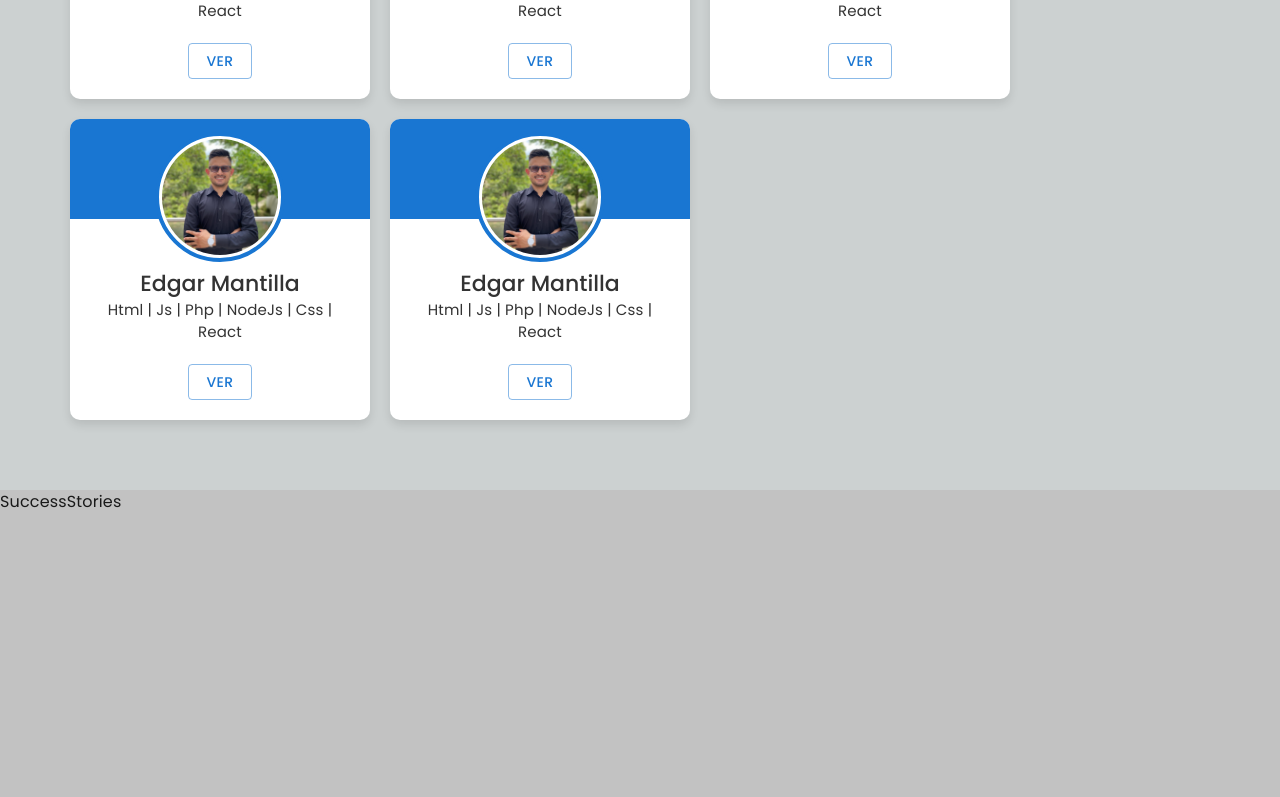
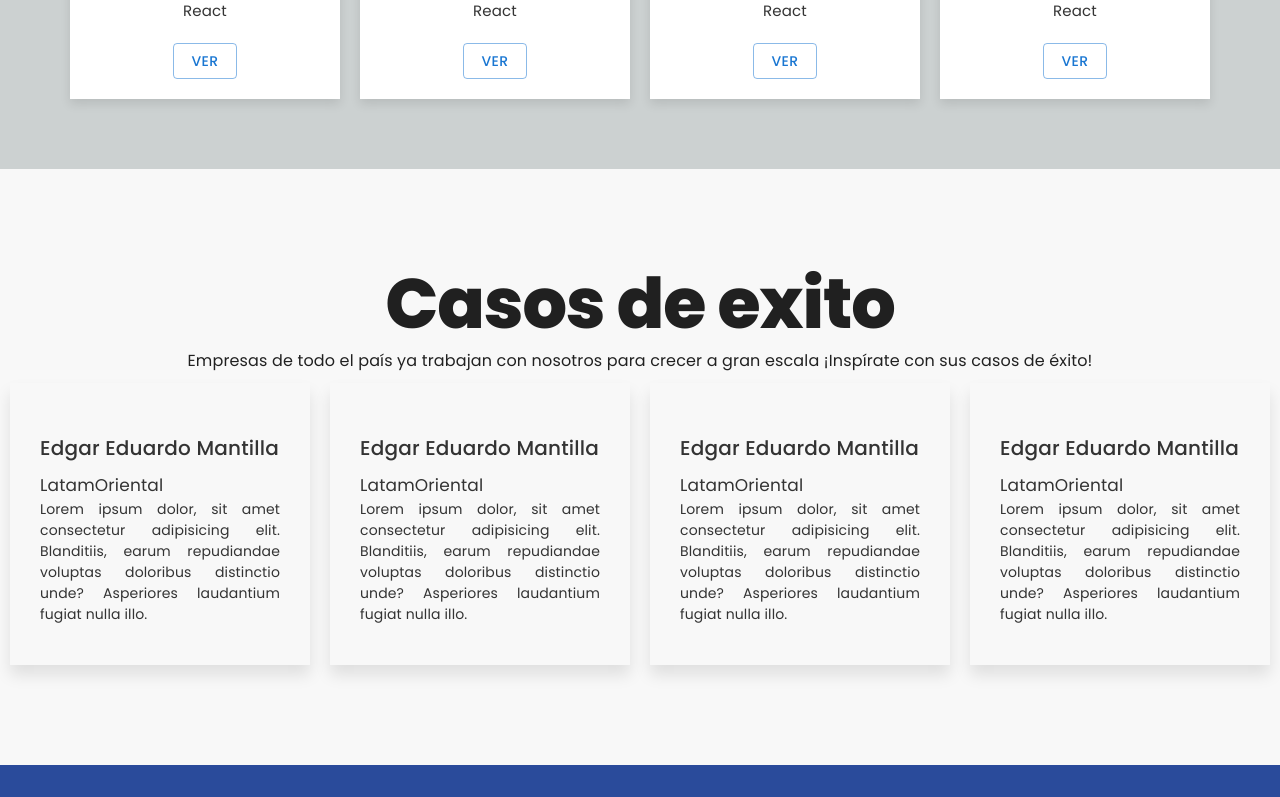
Before and after one commit to DeveloperEduardoMantilla/SideProject, a React (Vite) app: page / in a window 1280 px wide. Shown: the part 1723-2520 px from the top of the page. Built offline with nearby package versions, Linux system fonts and the light colour scheme.

Commit message:
feat(SideProject): :construction: Construccion modulo casos de exito
Construccion modulo casos de exito

EduardoMantilla

```diff
--- a/src/assets/css/Camper.css
+++ b/src/assets/css/Camper.css
@@ -1,5 +1,4 @@
 .camper-card{
-    border-radius: 10px;
     overflow: hidden;
     display: flex;
     flex-direction: column;
@@ -9,7 +8,7 @@
     background-color: #fff;
     margin: 10px;
     box-shadow: 0 5px 10px rgba(0, 0, 0, 0.1);
-    max-width: 300px;
+    max-width: 270px;
 }
 .camper-img{
     height: 100px;
--- a/src/components/Header.jsx
+++ b/src/components/Header.jsx
@@ -22,7 +22,7 @@ export default function Header() {
     color: "white",
     boxShadow: "none",
     position: "relative",
-    transition: "all ease-in-out .5s"
+    transition: "all ease-in-out .5s",
   });
 
   const handleScroll = () => {
@@ -34,7 +34,7 @@ export default function Header() {
         color: "black",
         boxShadow: "20px 2px 5px #515A5A",
         position: "fixed",
-        transition: "all ease-in-out .5s"
+        transition: "all ease-in-out .5s",
       });
     } else {
       setStyleHeader({
@@ -102,8 +102,14 @@ export default function Header() {
               </IconButton>
               <Typography
                 variant="h5"
-
-                sx={{ flexGrow: 1, fontWeight:"800", letterSpacing:"-1px",  background: "-webkit-linear-gradient(#000087, #2CAAFF)",WebkitBackgroundClip: "text", color: "transparent",}}
+                sx={{
+                  flexGrow: 1,
+                  fontWeight: "800",
+                  letterSpacing: "-1px",
+                  background: "-webkit-linear-gradient(#000087, #2CAAFF)",
+                  WebkitBackgroundClip: "text",
+                  color: "transparent",
+                }}
               >
                 CampusLands Cv
               </Typography>
@@ -116,12 +122,12 @@ export default function Header() {
                     to={item.path}
                     sx={{
                       borderRadius: "0px",
-                      color:"black",
+                      color: "black",
                       borderBottom: "0px solid gray",
                       fontWeight: "400",
                       fontSize: "14px",
                       textTransform: "capitalize",
-                      letterSpacing:"1px",
+                      letterSpacing: "1px",
                       "&:hover": {
                         borderBottom: "2px solid gray",
                       },
--- /dev/null
+++ b/src/components/SuccessStorie.jsx
@@ -0,0 +1,40 @@
+import { Box, Typography } from "@mui/material";
+
+export default function SuccessStorie() {
+  return (
+    <Box
+      sx={{
+        maxWidth: "300px",
+        margin: "10px",
+        boxShadow: "0px 10px 15px rgba(0,0,0,0.1)",
+        padding: "40px 30px",
+        position:"relative",
+        transition: "all 0.5s ease",
+        "&:hover": {
+          cursor:"pointer",
+          bottom:"10px",
+          background:"rgba(0,0,0,0.1)"
+        },
+      }}
+    >
+      <Typography sx={{ fontWeight: "500", color: "#333", fontSize: "20px", padding:"10px 0" }}>
+        Edgar Eduardo Mantilla
+      </Typography>
+      <Typography sx={{ fontWeight: "400", color: "#333", fontSize: "17px", padding:"0 0 0px 0" }}>
+        LatamOriental
+      </Typography>
+      <Typography
+        sx={{
+          fontWeight: "400",
+          color: "#333",
+          fontSize: "14px",
+          textAlign: "justify",
+        }}
+      >
+        Lorem ipsum dolor, sit amet consectetur adipisicing elit. Blanditiis,
+        earum repudiandae voluptas doloribus distinctio unde? Asperiores
+        laudantium fugiat nulla illo.
+      </Typography>
+    </Box>
+  );
+}
--- a/src/pages/public/Aboutme.jsx
+++ b/src/pages/public/Aboutme.jsx
@@ -13,7 +13,7 @@ export default function Aboutme() {
           <Typography sx={{fontSize:"20px"}}>Lorem ipsum dolor sit amet consectetur, adipisicing elit. Quae dolor, voluptatum reiciendis nulla ex voluptatibus quis debitis! Accusamus laboriosam possimus iure beatae incidunt, odio obcaecati repellat natus enim quasi fugiat!</Typography>
           </Box>
           <Box sx={{width:"40%"}}>
-              <img  src={photo} width="100%" style={{borderRadius:"10px", boxShadow:"5px 5px 15px gray", height:"100%", objectFit:"cover", objectPosition:"top"}}/>
+              <img  src={photo} width="100%" style={{boxShadow:"5px 5px 15px gray", height:"100%", objectFit:"cover", objectPosition:"top"}}/>
           </Box>
         </Box>
       </Container>
--- a/src/pages/public/Campers.jsx
+++ b/src/pages/public/Campers.jsx
@@ -17,7 +17,7 @@ export default function Campers() {
         >
           Campers
         </Typography>
-        <Box sx={{ display: "flex", flexWrap: "wrap",  }}>
+        <Box sx={{ display: "flex", flexWrap: "wrap", justifyContent:"space-between"  }}>
           <Camper />
           <Camper />
           <Camper />
--- a/src/pages/public/SuccessStories.jsx
+++ b/src/pages/public/SuccessStories.jsx
@@ -1,7 +1,34 @@
-import { Box } from "@mui/material";
+import { Box, Typography } from "@mui/material";
+import SuccessStorie from "../../components/SuccessStorie";
 
 export default function SuccessStories() {
   return (
-    <Box sx={{height:"45vh", background:"#c2c2c2"}}>SuccessStories</Box>
-  )
+    <Box
+      sx={{
+        background: "#f8f8f8",
+        display: "flex",
+        flexDirection: "column",
+        justifyContent: "center",
+        alignItems: "center",
+        padding: "90px 0",
+      }}
+    >
+      <Typography
+        variant="h1"
+        sx={{ fontSize: "70px", lineHeight: "90px", fontWeight: "900" }}
+      >
+        Casos de exito
+      </Typography>
+      <Typography variant="body1">
+        Empresas de todo el país ya trabajan con nosotros para crecer a gran
+        escala ¡Inspírate con sus casos de éxito!
+      </Typography>
+      <Box sx={{display:"flex", flexWrap:"wrap"}}>
+        <SuccessStorie/>
+        <SuccessStorie/>
+        <SuccessStorie/>
+        <SuccessStorie/>
+      </Box>
+    </Box>
+  );
 }
```
